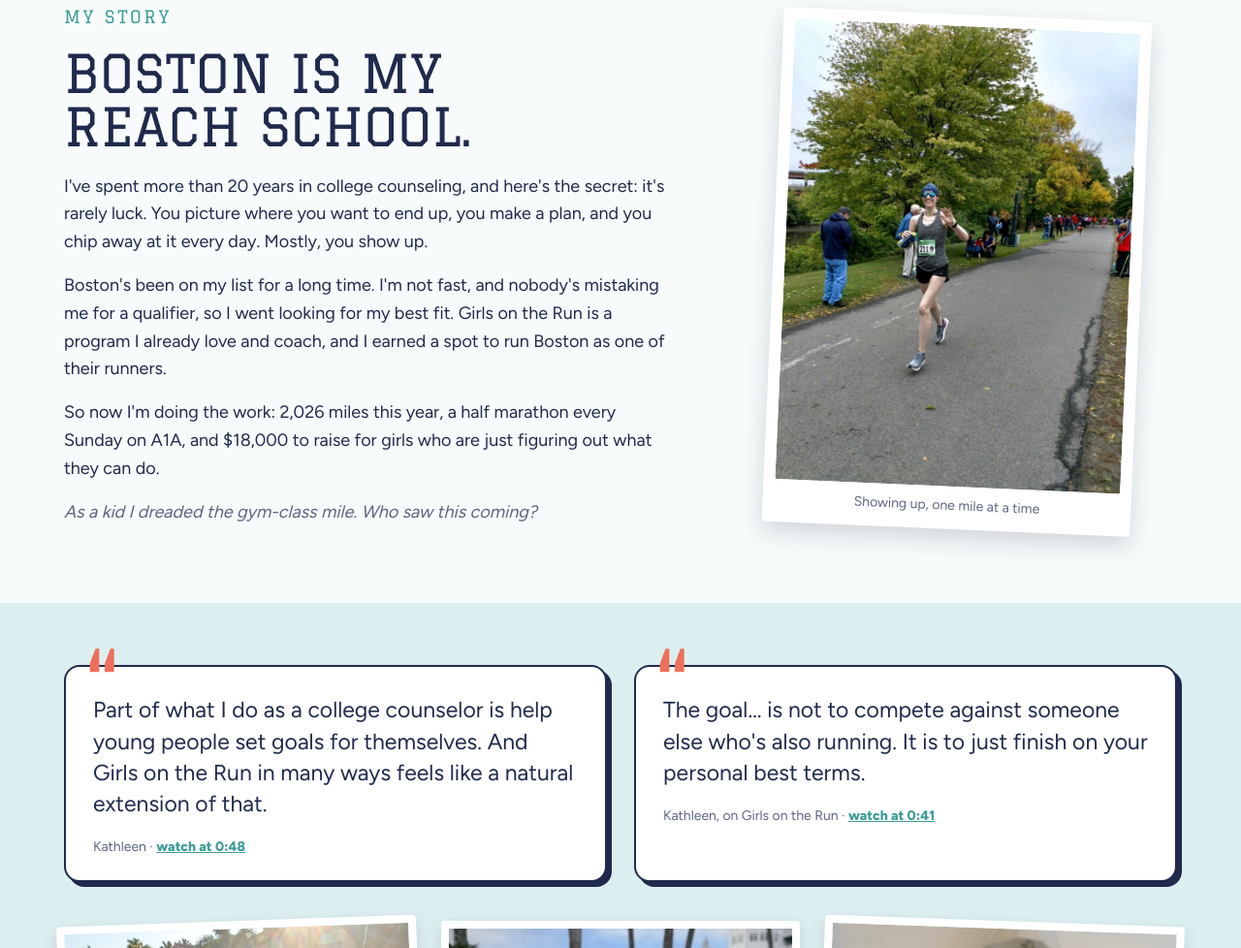
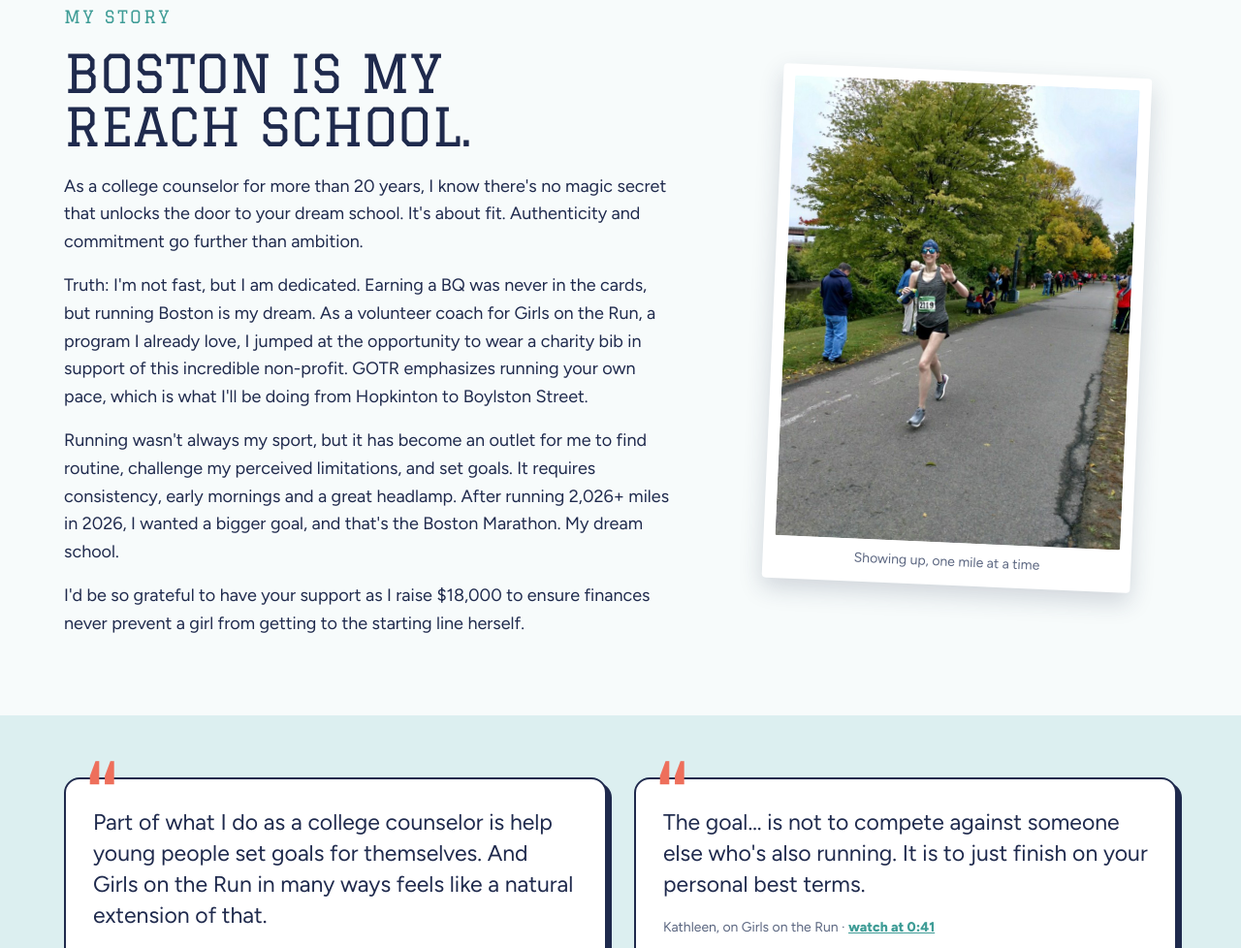
Before and after one commit to teamkathleen/teamkathleen.github.io, a plain HTML site: page index.html in a window 1280 px wide. Shown: the part 1929-2907 px from the top of the page at 97% size. Drawn offline with nearby package versions, Linux system fonts and the light colour scheme.

Commit message:
My Story: Kathleen's own bio
Co-Authored-By: Claude Opus 5.5 <noreply@anthropic.com>

```diff
--- a/index.html
+++ b/index.html
@@ -358,10 +358,10 @@ img.badge { border: 0; background: none; object-fit: cover; }
     <div>
       <p class="eyebrow">My story</p>
       <h2 id="story-h">Boston is my reach school.</h2>
-      <p>I've spent more than 20 years in college counseling, and here's the secret: it's rarely luck. You picture where you want to end up, you make a plan, and you chip away at it every day. Mostly, you show up.</p>
-      <p>Boston's been on my list for a long time. I'm not fast, and nobody's mistaking me for a qualifier, so I went looking for my best fit. Girls on the Run is a program I already love and coach, and I earned a spot to run Boston as one of their runners.</p>
-      <p>So now I'm doing the work: 2,026 miles this year, a half marathon every Sunday on A1A, and $18,000 to raise for girls who are just figuring out what they can do.</p>
-      <p class="aside">As a kid I dreaded the gym-class mile. Who saw this coming?</p>
+      <p>As a college counselor for more than 20 years, I know there's no magic secret that unlocks the door to your dream school. It's about fit. Authenticity and commitment go further than ambition.</p>
+      <p>Truth: I'm not fast, but I am dedicated. Earning a BQ was never in the cards, but running Boston is my dream. As a volunteer coach for Girls on the Run, a program I already love, I jumped at the opportunity to wear a charity bib in support of this incredible non-profit. GOTR emphasizes running your own pace, which is what I'll be doing from Hopkinton to Boylston Street.</p>
+      <p>Running wasn't always my sport, but it has become an outlet for me to find routine, challenge my perceived limitations, and set goals. It requires consistency, early mornings and a great headlamp. After running 2,026+ miles in 2026, I wanted a bigger goal, and that's the Boston Marathon. My dream school.</p>
+      <p>I'd be so grateful to have your support as I raise $18,000 to ensure finances never prevent a girl from getting to the starting line herself.</p>
     </div>
     <figure class="postcard">
       <img src="assets/photos/running-stride.jpg" alt="Kathleen mid-stride on a tree-lined road during a race" width="768" height="1024" loading="lazy">
```
